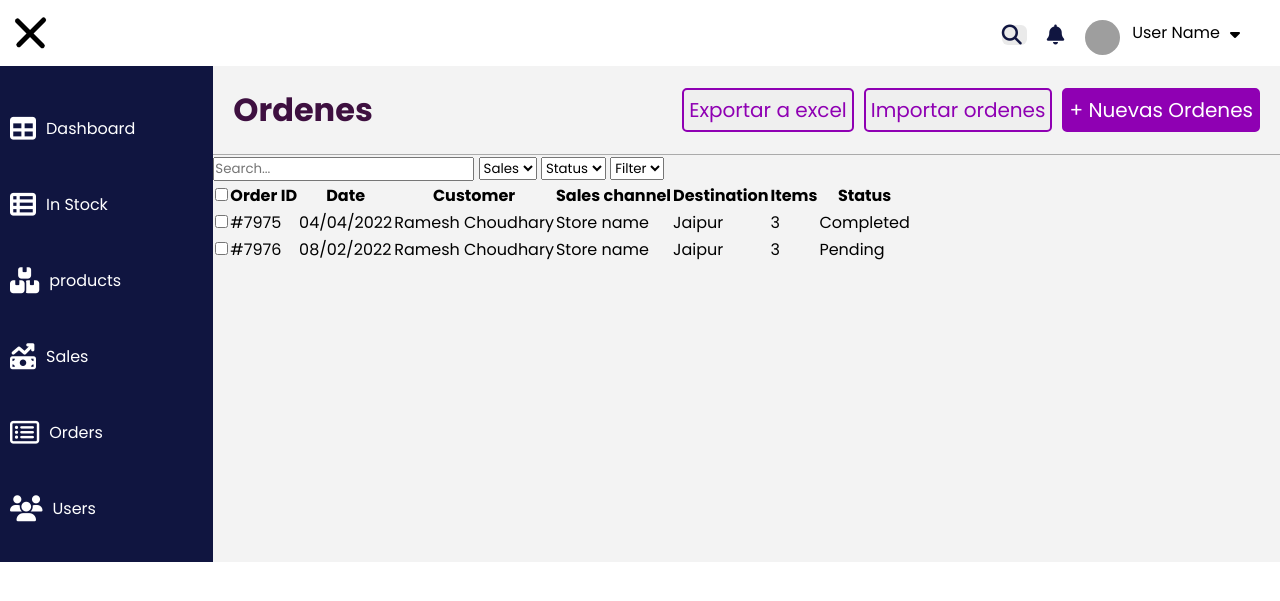
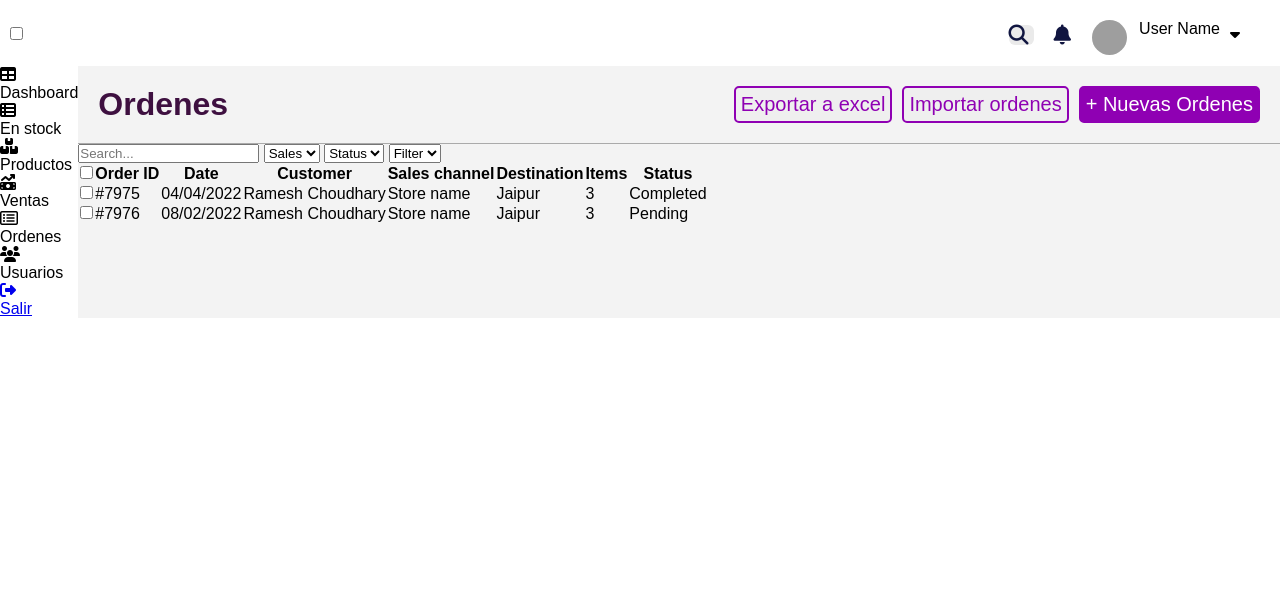
Before and after one commit to Fernando2205/inventrack, a PHP site: page /orders.html in a window 1280 px wide. Shown: the top 601 px of the page. Run offline with PHP 8.4, Linux system fonts and the light colour scheme; some libraries are stand-ins or nearby versions; grey boxes are pictures that could not be loaded.

Commit message:
fix css issues

```diff
--- a/dashboard/dashboard.html
+++ b/dashboard/dashboard.html
@@ -10,6 +10,7 @@
 </head>
 
 <body>
+    <main>
         <header>
             <nav>
                 <input id="toggleChecker" type="checkbox">
@@ -193,6 +194,7 @@
                 </div>
             </div>
         </div>
+    </main>
     <script src="dashboard.js"></script>
 </body>
 
--- a/login/login.css
+++ b/login/login.css
@@ -1,4 +1,4 @@
-@import url(../general-styles.css);
+@import url(../css-components/general-styles.css);
 
 
 
--- a/orders/orders.css
+++ b/orders/orders.css
@@ -1,6 +1,5 @@
-@import url('https://fonts.googleapis.com/css2?family=Poppins:ital,wght@0,100;0,200;0,300;0,400;0,500;0,600;0,700;0,800;0,900;1,100;1,200;1,300;1,400;1,500;1,600;1,700;1,800;1,900&display=swap');
-
-@import url(../general-styles.css);
+@import url(../css-components/general-styles.css);
+@import url(../css-components/lateral-side.css);
 
 * {
     margin: 0;
@@ -81,108 +80,8 @@
     margin-top: 6px;
 }
 
-.checkboxtoggler {
-    width: 2.5em;
-    display: flex;
-    flex-direction: column;
-    gap: 0.7em;
-    cursor: pointer;
-}
-
-.line-1 {
-    background: black;
-    height: 0.3em;
-    border-radius: 10em;
-    transition-duration: 500ms;
-    -webkit-transform: rotate(45deg) translateY(0.7em) translateX(0.7em);
-    -ms-transform: rotate(45deg) translateY(0.7em) translateX(0.7em);
-    transform: rotate(45deg) translateY(0.7em) translateX(0.7em);
-}
-
-.line-2 {
-    background: black;
-    height: 0.3em;
-    border-radius: 10em;
-    transition-duration: 500ms;
-    -webkit-transform: rotate(-45deg) translateY(0em) translateX(0.1em);
-    -ms-transform: rotate(-45deg) translateY(0em) translateX(0.1em);
-    transform: rotate(-45deg) translateY(0em) translateX(0.1em);
-}
-
-.line-3 {
-    background: black;
-    height: 0.3em;
-    border-radius: 10em;
-    transition-duration: 500ms;
-    transform: scaleX(0);
-    transform-origin: left;
-}
-
-#toggleChecker {
-    height: 3em;
-    width: 100%;
-    display: none;
-}
-
-#toggleChecker:checked+#togglerLable .checkboxtoggler .line-1 {
-    -webkit-transform: rotate(0) translateY(0) translateX(-0);
-    -ms-transform: rotate(0) translateY(0) translateX(-0);
-    transform: rotate(0) translateY(0) translateX(0);
-}
-
-#toggleChecker:checked+#togglerLable .checkboxtoggler .line-2 {
-    -webkit-transform: rotate(0) translateY(0em) translateX(0);
-    -ms-transform: rotate(0) translateY(0em) translateX(0);
-    transform: rotate(0) translateY(0em) translateX(0);
-}
-
-#toggleChecker:checked+#togglerLable .checkboxtoggler .line-3 {
-    transform: scaleX(1);
-    transform-origin: left;
-}
 
 
-/**Estilos lateral side**/
-
-.lateral_side {
-    background-color: #101540;
-    width: 20%;
-    display: inline-block;
-    transition: 0.5s;
-}
-
-.lateral_side p {
-    color: #ffffff;
-    font-size: 16px;
-    text-align: center;
-}
-
-.icons {
-    display: flex;
-    gap: 10px;
-    padding: 10px;
-    margin-bottom: 30px;
-}
-
-.icons:hover {
-    cursor: pointer;
-    background-color: rgb(94, 94, 155);
-    border-radius: 5px;
-}
-
-.fa-table,
-.fa-table-list,
-.fa-boxes-stacked,
-.fa-money-bill-trend-up,
-.fa-rectangle-list,
-.fa-users {
-    color: #ffffff;
-    font-size: 26px;
-}
-
-.Lateral_side_sections {
-    margin-top: 40px;
-}
 
 .containers {
     display: Flex;
--- a/orders/orders.html
+++ b/orders/orders.html
@@ -35,32 +35,38 @@
 
         <div class="containers">
             <div class="lateral_side">
-                <div class="Lateral_side_sections">
                 <div class="icons">
                     <i class="fa-solid fa-table"></i>
                     <p>Dashboard</p>
                 </div>
                 <div class="icons">
                     <i class="fa-solid fa-table-list"></i>
-                        <p>In Stock</p>
+                    <p>En stock</p>
                 </div>
                 <div class="icons">
                     <i class="fa-solid fa-boxes-stacked"></i>
-                        <p>products</p>
+                    <p>Productos</p>
                 </div>
                 <div class="icons">
                     <i class="fa-solid fa-money-bill-trend-up"></i>
-                        <p>Sales</p>
+                    <p>Ventas</p>
                 </div>
                 <div class="icons">
                     <i class="fa-regular fa-rectangle-list"></i>
-                        <p>Orders</p>
+                    <p>Ordenes</p>
                 </div>
                 <div class="icons">
                     <i class="fa-solid fa-users"></i>
-                        <p>Users</p>
+                    <p>Usuarios</p>
                 </div>
+
+                <a href="../login/login.html">
+                    <div class="icons">
+                        <i class="fa-solid fa-right-from-bracket"></i>
+                        <p>Salir</p>
                     </div>
+                </a>
+
             </div>
 
             <div class="containers-content">
--- a/register/register.css
+++ b/register/register.css
@@ -1,4 +1,4 @@
-@import url(../general-styles.css);
+@import url(../css-components/general-styles.css);
 /* .login form,
 .login img {
     border: red 2px solid;
```
Also changed, not shown: css-components/lateral-side.css (added, +125 -0 lines), dashboard/dashboard.css (+5 -117 lines), css-components/general-styles.css (renamed from general-styles.css). Lines whose indentation alone changed are shown as unchanged.
